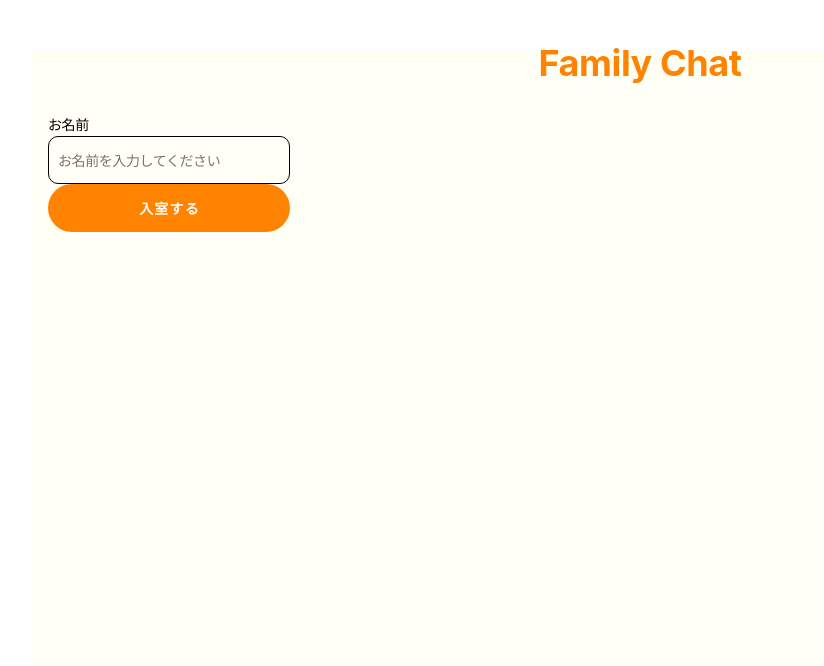
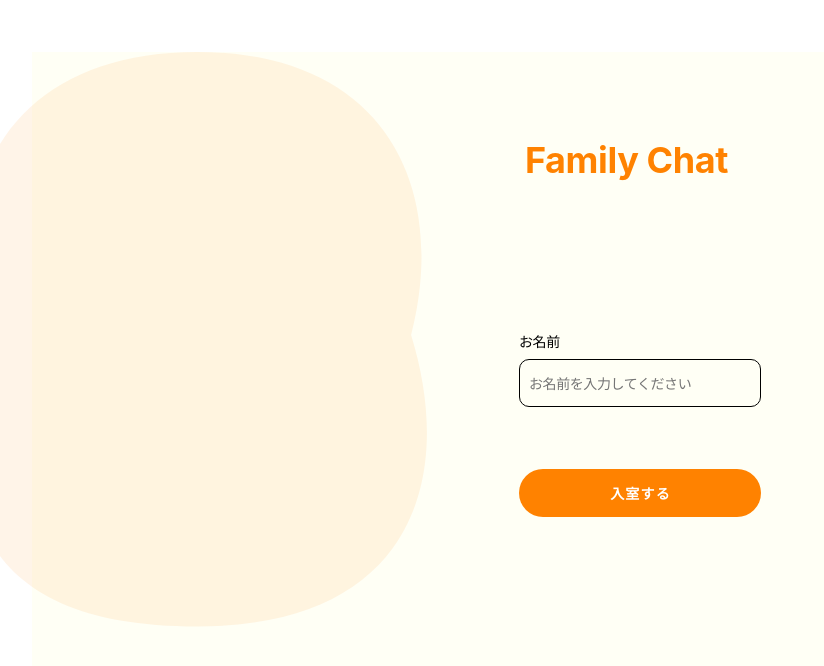
Before and after one commit to syomakudo/rakus-hackathon, a Vue app in the folder chatapp/: page / in a window 1280 px wide. Shown: the top 666 px of the page, without its empty margins (0-824 px from the left). Built offline with nearby package versions, Linux system fonts and the light colour scheme; no server answers.

Commit message:
背景画像の挿入と各要素同士の位置関係調整

```diff
--- a/chatapp/src/components/Login.vue
+++ b/chatapp/src/components/Login.vue
@@ -46,6 +46,10 @@ const onEnter = () => {
 <template>
   <v-app>
   <div class="background mx-auto my-5 px-4">
+    <svg xmlns="http://www.w3.org/2000/svg" class="figure" viewBox="0 0 459 575" fill="none">
+    <path d="M443.1 282.986C488.1 428.5 443.1 574.5 229.1 574.5C-0.399704 574.5 -22.8997 441.5 14.6003 282.986C-26.8997 118 53.6003 0 229.1 0C418.6 4.76837e-06 480.6 136.5 443.1 282.986Z" fill="#FF8200" fill-opacity="0.09"/>
+    </svg>
+    <div class="posi">
     <h1 class="title">Family Chat</h1>
     <div class="mt-10">
       <p class="nametext">お名前</p>
@@ -75,6 +79,7 @@ const onEnter = () => {
       </div>
     </v-dialog>
   </div>
+  </div>
   </v-app>
 </template>
 
@@ -83,6 +88,20 @@ const onEnter = () => {
   background-color: #FFFFF5;
   width: 100%;
   height: 100%;
+}
+.figure {
+  width: 459px;
+  height: 575px;
+  position: relative;
+  margin-left: -80px;
+}
+.posi {
+  position: absolute;
+  top: 100px;
+  left: 50%;
+  transform: translateX(-50%);
+  -webkit-transform: translateX(-50%);
+  -ms-transform: translateX(-50%);
 }
 .title {
   color: #FF8200;
@@ -93,6 +112,11 @@ const onEnter = () => {
   font-weight: 700;
   line-height: 22px; /* 61.111% */
   letter-spacing: -0.408px;
+  display: inline-flex;
+  padding: 17px 6px;
+  justify-content: center;
+  align-items: center;
+  gap: 10px;
 }
 
 .nametext {
@@ -103,6 +127,8 @@ const onEnter = () => {
   font-weight: 400;
   line-height: 22px; /* 157.143% */
   letter-spacing: -0.408px;
+  margin-top: 143px;
+  margin-bottom: 6px;
 }
 .user-name-text {
   border-radius: 10px;
@@ -120,6 +146,7 @@ const onEnter = () => {
   font-weight: 400;
   line-height: 22px; /* 157.143% */
   letter-spacing: -0.408px;
+  margin-bottom: 62px;
 }
 
 .buttonLogin {
```
